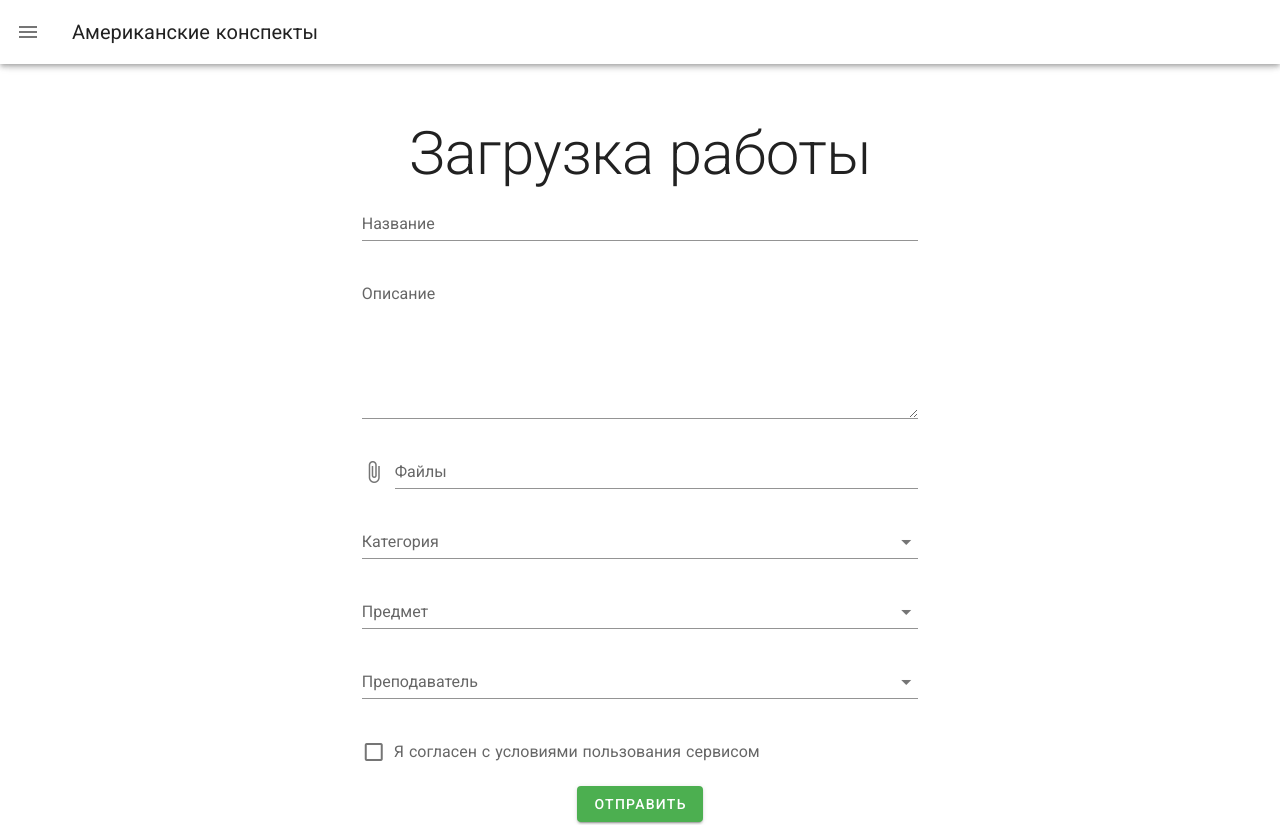
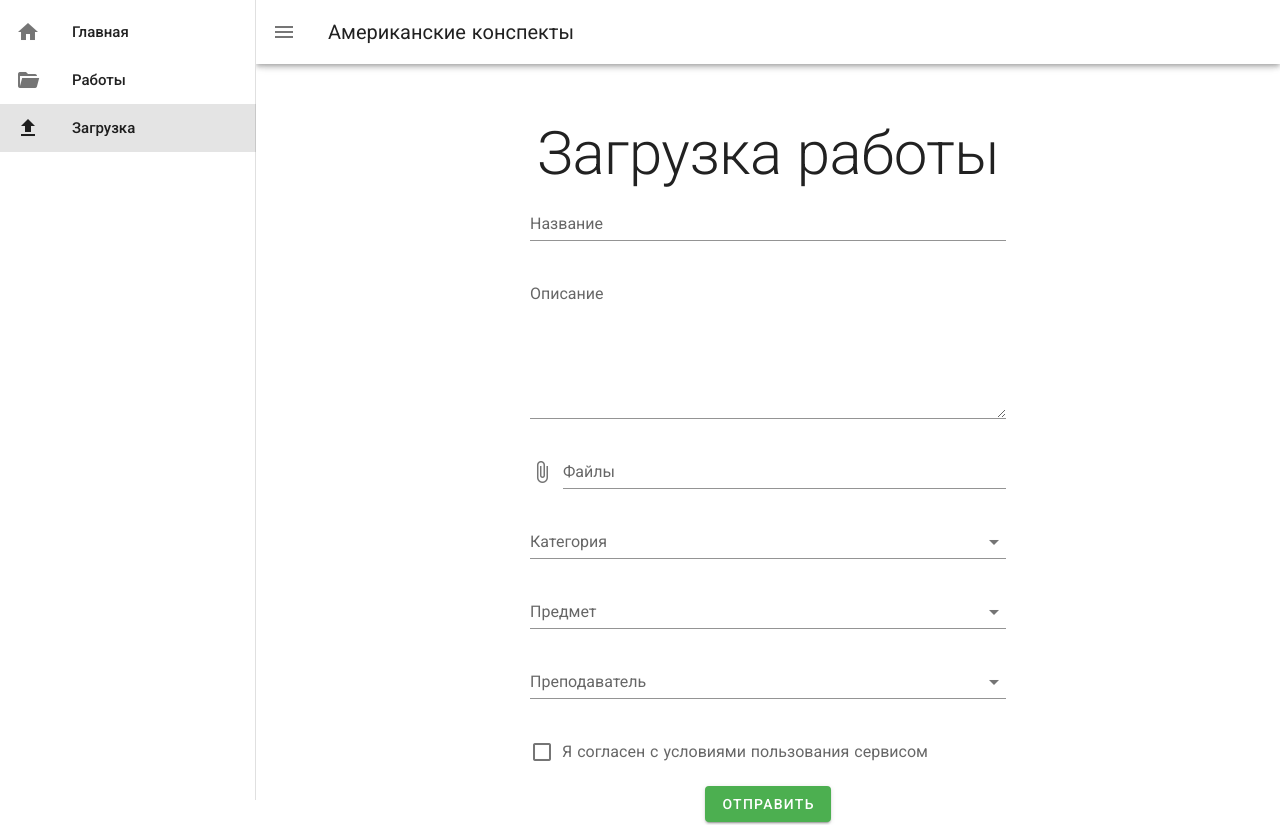
Before and after one commit to on3dd/Notes-App, a Nuxt app in the folder client/: page /upload in a window 1280 px wide. Shown: the top 825 px of the page. Built offline with nearby package versions, Linux system fonts and the light colour scheme; no server answers.

Commit message:
Minor changes

```diff
--- a/client/components/Navbar.vue
+++ b/client/components/Navbar.vue
@@ -5,7 +5,7 @@
       app
     >
       <v-list dense>
-        <v-list-item link href="/">
+        <v-list-item link nuxt to="/">
           <v-list-item-action>
             <v-icon>mdi-home</v-icon>
           </v-list-item-action>
@@ -13,7 +13,7 @@
             <v-list-item-title style="font-size: 15px">Главная</v-list-item-title>
           </v-list-item-content>
         </v-list-item>
-        <v-list-item link href="/notes">
+        <v-list-item link nuxt to="/notes">
           <v-list-item-action>
             <v-icon>mdi-folder-open</v-icon>
           </v-list-item-action>
@@ -21,7 +21,7 @@
             <v-list-item-title style="font-size: 15px">Работы</v-list-item-title>
           </v-list-item-content>
         </v-list-item>
-        <v-list-item link href="/upload">
+        <v-list-item link nuxt to="/upload">
           <v-list-item-action>
             <v-icon>mdi-upload</v-icon>
           </v-list-item-action>
@@ -51,7 +51,7 @@
             source: String,
         },
         data: () => ({
-            drawer: false,
+            drawer: true,
         }),
     };
 </script>
--- a/client/components/UploadForm.vue
+++ b/client/components/UploadForm.vue
@@ -113,13 +113,13 @@
             subjectRules: [
                 v => !!v || 'Поле должно быть заполнено',
             ],
-            subjects: [],
+            subjects: ["Выберите предмет"],
 
             teacher: '',
             teacherRules: [
                 v => !!v || 'Поле должно быть заполнено',
             ],
-            teachers: [],
+            teachers: ["Выберите преподавателя"],
 
             checkbox: false,
         }),
@@ -142,6 +142,7 @@
             },
             getSubjects: function() {
                 let categoryIdx = this.categories.indexOf(this.categories.find(el => el.description == this.category))
+                if (categoryIdx == -1) return false
                 // console.log("subject id = ", this.categories[categoryIdx].subject)
                 axios.get("http://localhost:8080/api/v1/getSubjects", {
                     params: {
@@ -161,6 +162,7 @@
             },
             getTeachers: function() {
                 let subjectIdx = this.subjects.indexOf(this.subjects.find(el => el.name == this.subject))
+                if (subjectIdx == -1) return false
                 // console.log("teacher id = ", this.subjects[subjectIdx].id)
                 axios.get("http://localhost:8080/api/v1/getTeachers", {
                     params: {
@@ -181,9 +183,11 @@
                 data.append("author", 1)
 
                 let categoryIdx = this.categories.indexOf(this.categories.find(el => el.description == this.category))
+                if (categoryIdx == -1) return false;
                 data.append("category_id", this.categories[categoryIdx].id)
 
                 let subjectIdx = this.subjects.indexOf(this.subjects.find(el => el.name == this.subject))
+                if (subjectIdx == -1) return false;
                 data.append("teacher_id", this.subjects[subjectIdx].id)
 
                 // data.append("posted_at", Date.now())
@@ -199,6 +203,9 @@
                         if (response.status == 200) {
                             this.$nuxt.$router.replace({ path: `/notes/${response.data.id}`})
                         }
+                    })
+                    .catch(err => {
+                        console.log(err)
                     })
             }
         },
--- a/client/nuxt.config.js
+++ b/client/nuxt.config.js
@@ -3,7 +3,7 @@ module.exports = {
   ** Headers of the page
   */
   head: {
-    title: 'starter',
+    title: 'Конспекты',
     meta: [
       { charset: 'utf-8' },
       { name: 'viewport', content: 'width=device-width, initial-scale=1' },
@@ -19,7 +19,10 @@ module.exports = {
   /*
   ** Customize the progress bar color
   */
-  loading: { color: '#3B8070' },
+  loading: {
+    color: '#2980b9',
+    height: '3px'
+  },
   /*
   ** Build configuration
   */
```
